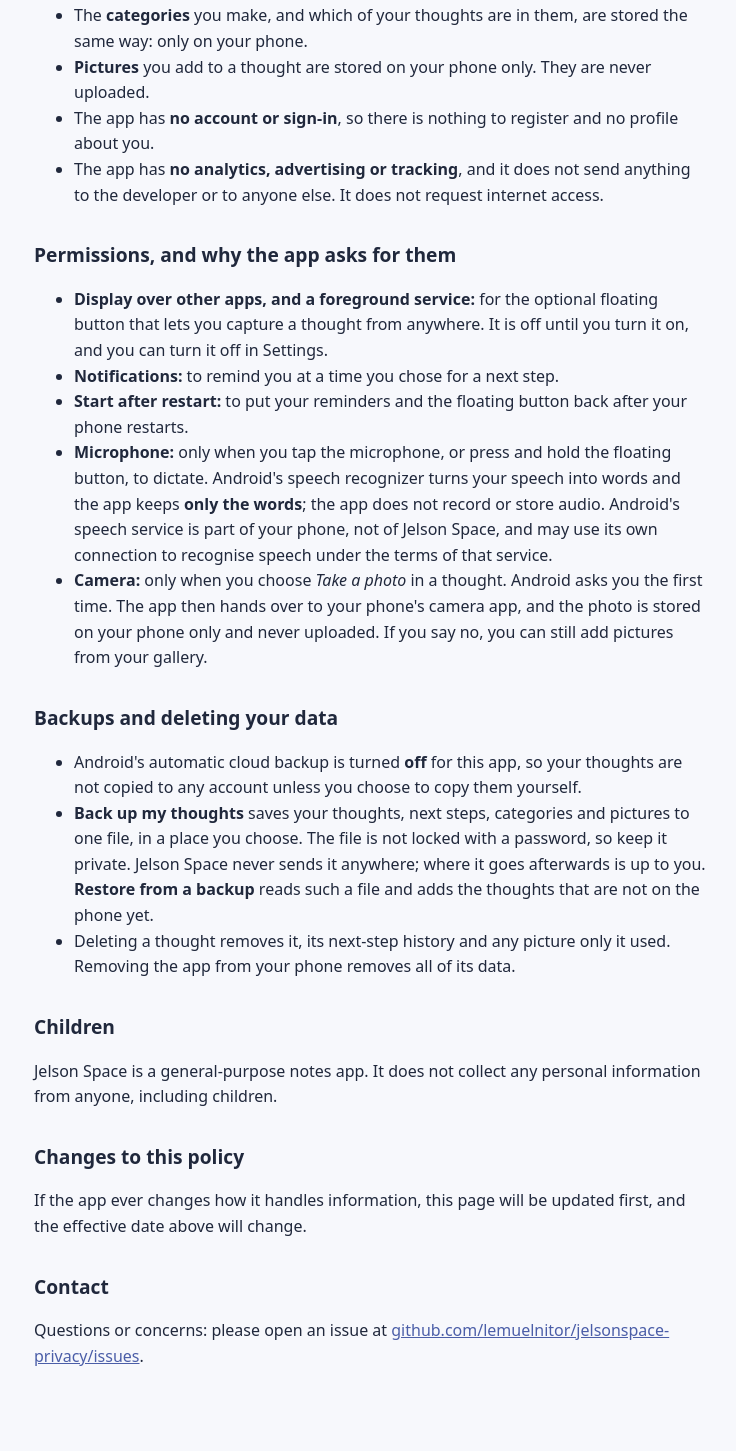
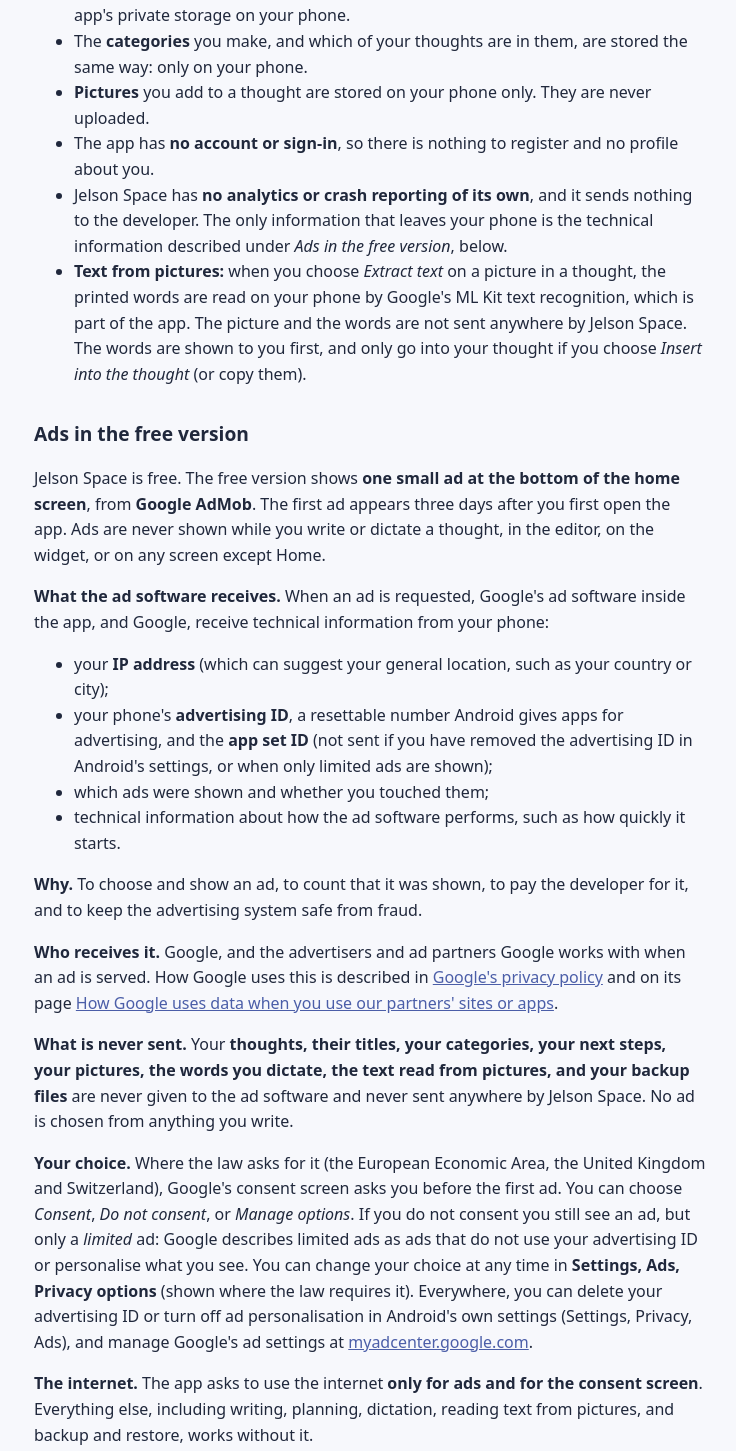
Before and after one commit to lemuelnitor/jelsonspace-privacy, a plain HTML site: page index.html in a window 1280 px wide. Shown: the part 370-1821 px from the top of the page, without its empty margins (270-1006 px from the left). Drawn offline with Linux system fonts and the light colour scheme.

Commit message:
Privacy policy: ads in the free version, the internet permission, text from pictures

```diff
--- a/index.html
+++ b/index.html
@@ -17,10 +17,10 @@
 <body>
 <main>
 <h1>Jelson Space: Privacy Policy</h1>
-<p class="meta">Effective 20 October 2026</p>
+<p class="meta">Effective 19 November 2026</p>
 
 <p>Jelson Space is a notes app for Android. This page explains, in plain language, what the app does with your information. The short version:
-<strong>everything you write stays on your phone, and the app has no accounts, no analytics and no internet connection.</strong></p>
+<strong>everything you write stays on your phone, the app has no accounts, and the free version shows one small ad from Google that never sees what you write.</strong></p>
 
 <h2>What stays on your phone</h2>
 <ul>
@@ -28,13 +28,30 @@
   <li>The <strong>categories</strong> you make, and which of your thoughts are in them, are stored the same way: only on your phone.</li>
   <li><strong>Pictures</strong> you add to a thought are stored on your phone only. They are never uploaded.</li>
   <li>The app has <strong>no account or sign-in</strong>, so there is nothing to register and no profile about you.</li>
-  <li>The app has <strong>no analytics, advertising or tracking</strong>, and it does not send anything to the developer or to anyone else. It does not request internet access.</li>
+  <li>Jelson Space has <strong>no analytics or crash reporting of its own</strong>, and it sends nothing to the developer. The only information that leaves your phone is the technical information described under <em>Ads in the free version</em>, below.</li>
+  <li><strong>Text from pictures:</strong> when you choose <em>Extract text</em> on a picture in a thought, the printed words are read on your phone by Google's ML Kit text recognition, which is part of the app. The picture and the words are not sent anywhere by Jelson Space. The words are shown to you first, and only go into your thought if you choose <em>Insert into the thought</em> (or copy them).</li>
 </ul>
+
+<h2>Ads in the free version</h2>
+<p>Jelson Space is free. The free version shows <strong>one small ad at the bottom of the home screen</strong>, from <strong>Google AdMob</strong>. The first ad appears three days after you first open the app. Ads are never shown while you write or dictate a thought, in the editor, on the widget, or on any screen except Home.</p>
+<p><strong>What the ad software receives.</strong> When an ad is requested, Google's ad software inside the app, and Google, receive technical information from your phone:</p>
+<ul>
+  <li>your <strong>IP address</strong> (which can suggest your general location, such as your country or city);</li>
+  <li>your phone's <strong>advertising ID</strong>, a resettable number Android gives apps for advertising, and the <strong>app set ID</strong> (not sent if you have removed the advertising ID in Android's settings, or when only limited ads are shown);</li>
+  <li>which ads were shown and whether you touched them;</li>
+  <li>technical information about how the ad software performs, such as how quickly it starts.</li>
+</ul>
+<p><strong>Why.</strong> To choose and show an ad, to count that it was shown, to pay the developer for it, and to keep the advertising system safe from fraud.</p>
+<p><strong>Who receives it.</strong> Google, and the advertisers and ad partners Google works with when an ad is served. How Google uses this is described in <a href="https://policies.google.com/privacy">Google's privacy policy</a> and on its page <a href="https://policies.google.com/technologies/partner-sites">How Google uses data when you use our partners' sites or apps</a>.</p>
+<p><strong>What is never sent.</strong> Your <strong>thoughts, their titles, your categories, your next steps, your pictures, the words you dictate, the text read from pictures, and your backup files</strong> are never given to the ad software and never sent anywhere by Jelson Space. No ad is chosen from anything you write.</p>
+<p><strong>Your choice.</strong> Where the law asks for it (the European Economic Area, the United Kingdom and Switzerland), Google's consent screen asks you before the first ad. You can choose <em>Consent</em>, <em>Do not consent</em>, or <em>Manage options</em>. If you do not consent you still see an ad, but only a <em>limited</em> ad: Google describes limited ads as ads that do not use your advertising ID or personalise what you see. You can change your choice at any time in <strong>Settings, Ads, Privacy options</strong> (shown where the law requires it). Everywhere, you can delete your advertising ID or turn off ad personalisation in Android's own settings (Settings, Privacy, Ads), and manage Google's ad settings at <a href="https://myadcenter.google.com">myadcenter.google.com</a>.</p>
+<p><strong>The internet.</strong> The app asks to use the internet <strong>only for ads and for the consent screen</strong>. Everything else, including writing, planning, dictation, reading text from pictures, and backup and restore, works without it.</p>
 
 <h2>Permissions, and why the app asks for them</h2>
 <ul>
   <li><strong>Display over other apps, and a foreground service:</strong> for the optional floating button that lets you capture a thought from anywhere. It is off until you turn it on, and you can turn it off in Settings.</li>
   <li><strong>Notifications:</strong> to remind you at a time you chose for a next step.</li>
+  <li><strong>Internet, network state, advertising ID, basic phone state and keeping the phone awake for a moment:</strong> used by Google's ad software to show the ad and the consent screen, as described above. You can remove the advertising ID in Android's settings.</li>
   <li><strong>Start after restart:</strong> to put your reminders and the floating button back after your phone restarts.</li>
   <li><strong>Microphone:</strong> only when you tap the microphone, or press and hold the floating button, to dictate. Android's speech recognizer turns your speech into words and the app keeps <strong>only the words</strong>; the app does not record or store audio. Android's speech service is part of your phone, not of Jelson Space, and may use its own connection to recognise speech under the terms of that service.</li>
   <li><strong>Camera:</strong> only when you choose <em>Take a photo</em> in a thought. Android asks you the first time. The app then hands over to your phone's camera app, and the photo is stored on your phone only and never uploaded. If you say no, you can still add pictures from your gallery.</li>
@@ -48,7 +65,7 @@
 </ul>
 
 <h2>Children</h2>
-<p>Jelson Space is a general-purpose notes app. It does not collect any personal information from anyone, including children.</p>
+<p>Jelson Space is for people aged 18 and over and is not directed to children. The app itself collects no personal information; the ad software is described above.</p>
 
 <h2>Changes to this policy</h2>
 <p>If the app ever changes how it handles information, this page will be updated first, and the effective date above will change.</p>
```
